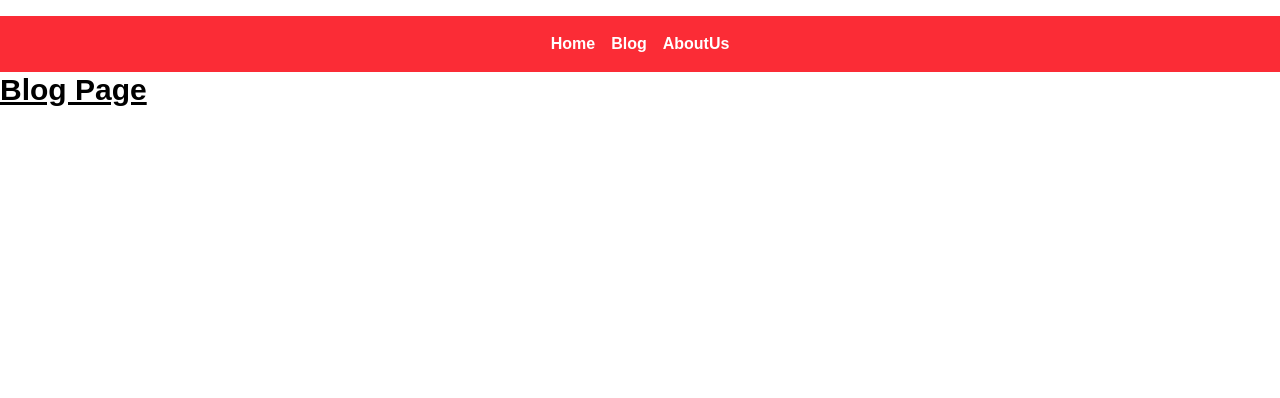
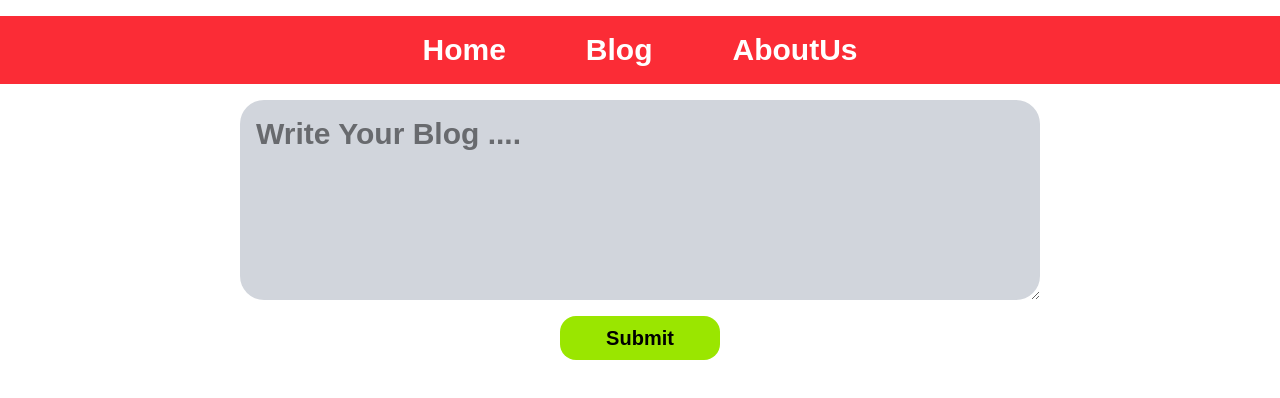
Before and after one commit to Liorhx/Git-learning, a Next.js app in the folder my-app/: page /blog in a window 1280 px wide. Shown: the top 398 px of the page. Built offline with nearby package versions, Linux system fonts and the light colour scheme.

Commit message:
Enhance blog page functionality and update Navbar styling

```diff
--- a/my-app/src/app/blog/page.js
+++ b/my-app/src/app/blog/page.js
@@ -1,9 +1,36 @@
-import React from "react";
+"use client";
+import React, { useState } from "react";
 
 const page = () => {
+  const [blog, setBlog] = useState([]);
+
+  const handleSubmit = (e) => {
+    e.preventDefault();
+    setBlog([...blog, e.target.blog.value]);
+    console.log("blogs:", blog);
+  };
+
   return (
     <div>
-      <h1 className="text-3xl font-bold text-black underline">Blog Page</h1>
+      <form className="flex flex-col  items-center gap-4 mt-4">
+        <label className="flex text-3xl font-semibold flex-col items-center  gap-2">
+          <textarea
+            id="story"
+            className="p-4 text-start w-200 h-50 bg-gray-300 rounded-3xl "
+            name="blog"
+            rows="5"
+            cols="33"
+            placeholder="Write Your Blog ...."
+          ></textarea>
+        </label>
+        <button
+          type="submit"
+          className="font-semibold hover:bg-lime-600 cursor-pointer rounded-2xl p-2 text-xl bg-lime-400 w-40"
+          onSubmit={handleSubmit}
+        >
+          Submit
+        </button>
+      </form>
     </div>
   );
 };
--- a/my-app/src/app/components/Navbar.jsx
+++ b/my-app/src/app/components/Navbar.jsx
@@ -3,7 +3,7 @@ import React from "react";
 
 const Navbar = () => {
   return (
-    <div className="flex gap-4 text-white justify-center p-4 font-bold bg-red-500">
+    <div className="flex gap-20 text-3xl  text-white justify-center p-4 font-bold bg-red-500">
       <Link href="/">Home</Link>
       <Link href="/blog">Blog</Link>
       <Link href="/aboutus">AboutUs</Link>
```
